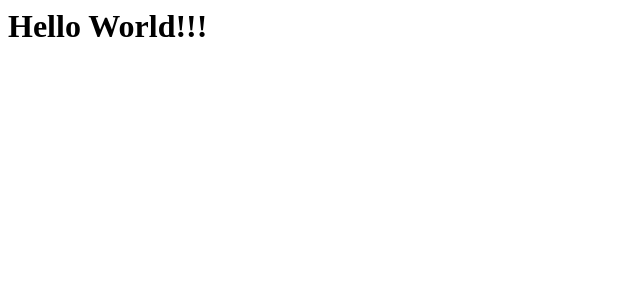
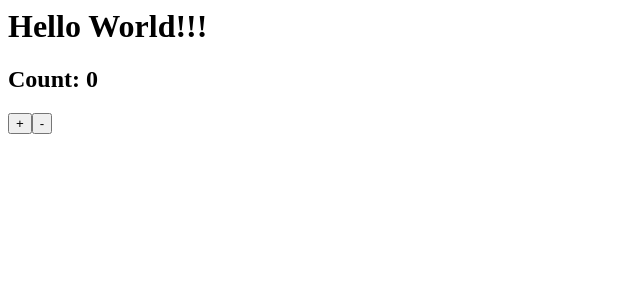
Before and after one commit to marinvirdol/webpack-react-boilerplate, a React app: page / in a window 1280 px wide. Shown: the top 300 px of the page, without its empty margins (0-640 px from the left). Built offline with nearby package versions, Linux system fonts and the light colour scheme.

Commit message:
support proposed js features with babel plugins

```diff
--- a/package.json
+++ b/package.json
@@ -22,6 +22,7 @@
   "devDependencies": {
     "@babel/cli": "^7.8.4",
     "@babel/core": "^7.9.0",
+    "@babel/plugin-proposal-class-properties": "^7.8.3",
     "@babel/preset-env": "^7.9.5",
     "@babel/preset-react": "^7.9.4",
     "babel-loader": "^8.1.0",
--- a/src/App.js
+++ b/src/App.js
@@ -1,9 +1,27 @@
 import React from 'react'
 
 class App extends React.Component {
+  state = {
+    count: 0,
+  }
+
   render() {
-    debugger
-    return <h1>Hello World!!!</h1>
+    return (
+      <div>
+        <h1>Hello World!!!</h1>
+        <h2>Count: {this.state.count}</h2>
+        <button
+          onClick={() => this.setState((state) => ({count: state.count + 1}))}
+        >
+          +
+        </button>
+        <button
+          onClick={() => this.setState((state) => ({count: state.count - 1}))}
+        >
+          -
+        </button>
+      </div>
+    )
   }
 }
 
--- a/webpack.config.base.js
+++ b/webpack.config.base.js
@@ -16,6 +16,7 @@
         exclude: /node_modules/,
         options: {
           presets: ['@babel/preset-env', '@babel/preset-react'],
+          plugins: ['@babel/plugin-proposal-class-properties'],
         },
       },
     ],
```
Also changed, not shown: 1 other file (tests, documents, lock files or other folders).
